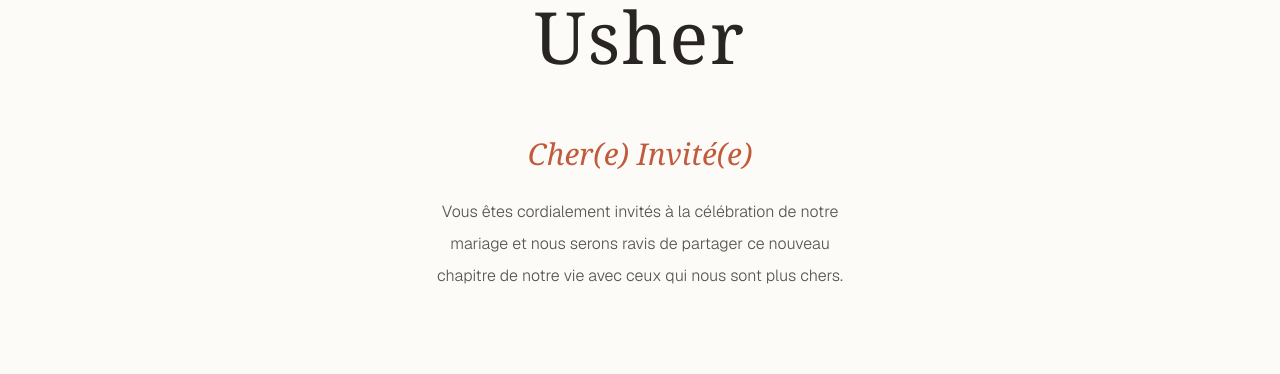
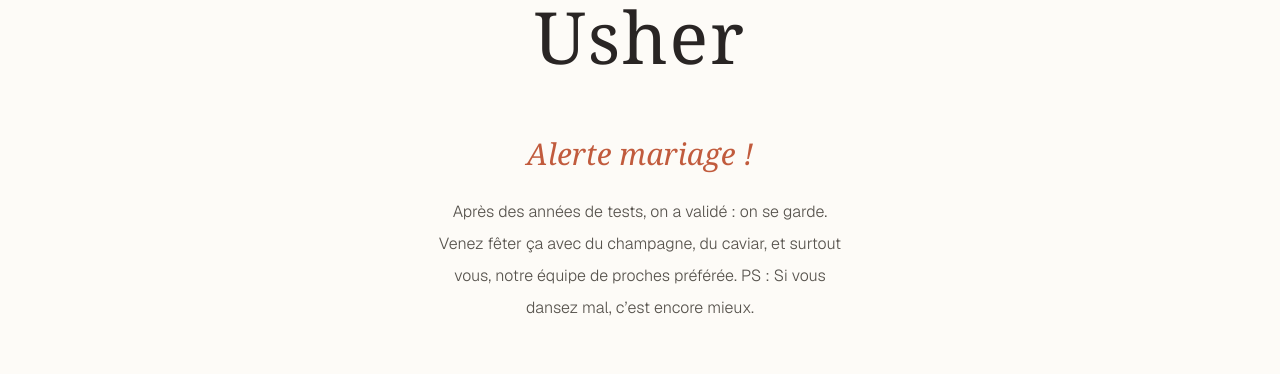
Before and after one commit to Danprex/invitation-mariage, a Next.js app: page / in a window 1280 px wide. Shown: the part 1100-1474 px from the top of the page. Built offline with nearby package versions, Linux system fonts and the light colour scheme; no server answers.

Commit message:
Mise à jour de la photo de la première section

```diff
--- a/app/page.tsx
+++ b/app/page.tsx
@@ -76,12 +76,14 @@
 
         {/* Titre du message en Terracotta */}
         <h3 className="text-2xl md:text-3xl font-serif italic text-[#C15B3D] mb-6">
-          Cher(e) Invité(e)
+          Alerte mariage !
         </h3>
 
         {/* Paragraphe d'invitation */}
         <p className="max-w-md mx-auto text-stone-600 leading-loose text-sm md:text-base font-light px-4">
-          Vous êtes cordialement invités à la célébration de notre mariage et nous serons ravis de partager ce nouveau chapitre de notre vie avec ceux qui nous sont plus chers.
+          Après des années de tests, on a validé : on se garde.
+Venez fêter ça avec du champagne, du caviar, et surtout vous, notre équipe de proches préférée.
+          PS : Si vous dansez mal, c’est encore mieux.
         </p>
 
       </section>
```
Also changed, not shown: 1 other file (tests, documents, lock files or other folders).
